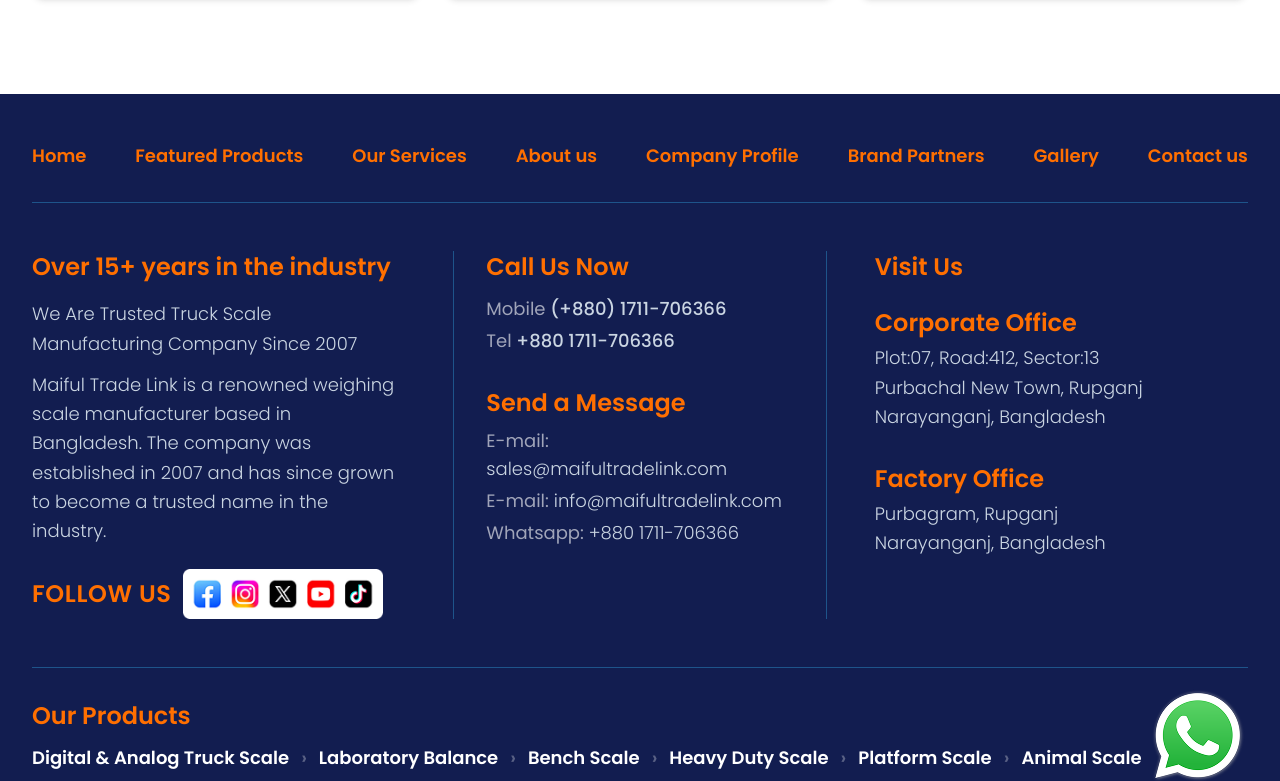
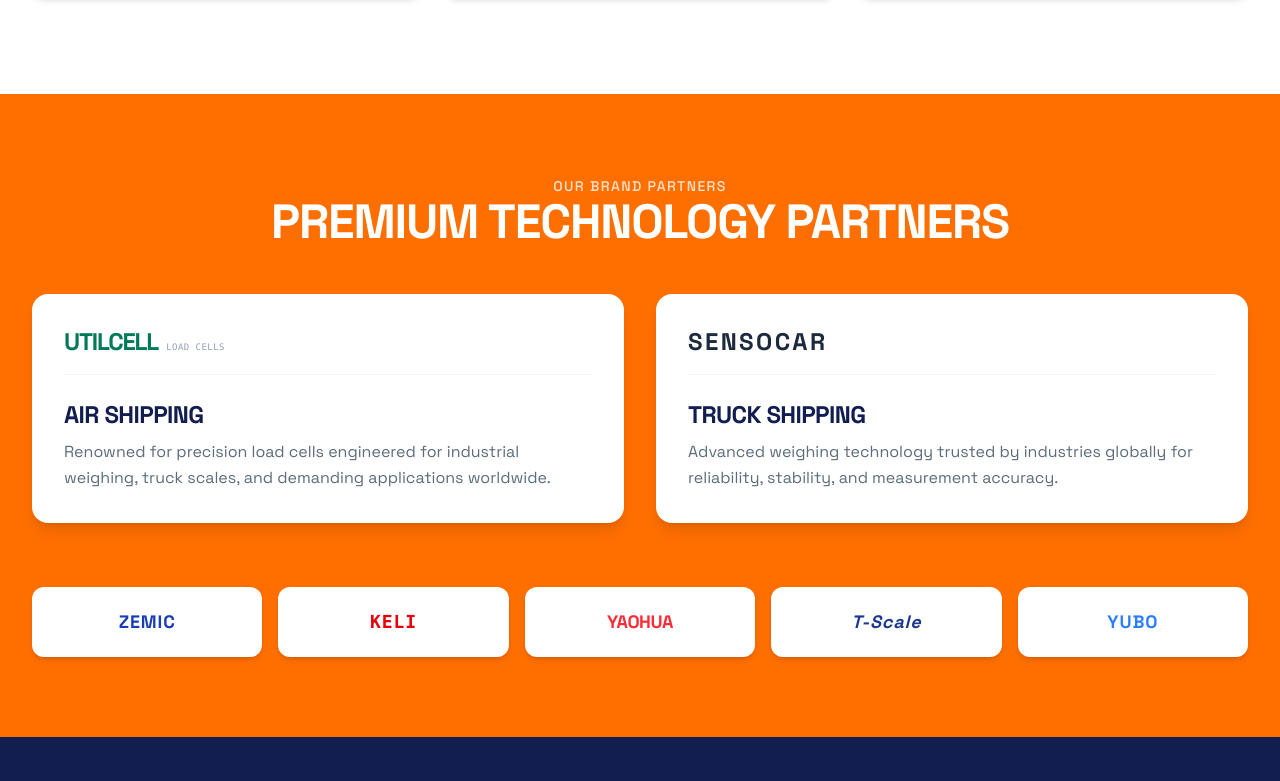
Before and after one commit to mahbubnoyon506/maiful-trade, a Next.js app: page / in a window 1280 px wide. Shown: the part 2092-2873 px from the top of the page. Built offline with nearby package versions, Linux system fonts and the light colour scheme.

Commit message:
Brand partner section created

```diff
--- a/app/page.tsx
+++ b/app/page.tsx
@@ -1,4 +1,5 @@
 import AboutUsSection from "@/components/AboutUsSection";
+import BrandPartnersSection from "@/components/BrandPartnersSection";
 import HeroSection from "@/components/HeroSection";
 import StatsSection from "@/components/StatsSection";
 
@@ -8,6 +9,7 @@
       <HeroSection />
       <StatsSection />
       <AboutUsSection />
+      <BrandPartnersSection />
     </div>
   );
 }
--- /dev/null
+++ b/components/BrandPartnersSection.tsx
@@ -0,0 +1,111 @@
+"use client";
+
+import React from "react";
+import { clsx, type ClassValue } from "clsx";
+import { twMerge } from "tailwind-merge";
+
+function cn(...inputs: ClassValue[]) {
+  return twMerge(clsx(inputs));
+}
+
+export default function BrandPartnersSection() {
+  // Brand logo data from Brands logo.png
+  const basicLogos = [
+    { name: "ZEMIC", textStyle: "text-blue-800 font-bold" },
+    { name: "KELI", textStyle: "text-red-600 font-extrabold font-mono" },
+    { name: "YAOHUA", textStyle: "text-red-500 font-bold tracking-tight" },
+    { name: "T-Scale", textStyle: "text-blue-900 italic font-black" },
+    { name: "YUBO", textStyle: "text-blue-500 font-black" },
+  ];
+
+  return (
+    <section className="bg-tertiary text-white py-16 lg:py-20 font-space-grotesk">
+      <div className="max-w-7xl mx-auto px-4 sm:px-6 lg:px-8 space-y-12">
+        {/* SECTION HEADER */}
+        <div className="text-center space-y-2">
+          <span className="text-sm font-medium tracking-widest uppercase text-white/80">
+            OUR BRAND PARTNERS
+          </span>
+          <h2 className="text-2xl sm:text-3xl md:text-5xl font-bold tracking-tight uppercase">
+            PREMIUM TECHNOLOGY PARTNERS
+          </h2>
+        </div>
+
+        {/* TOP LAYOUT GRID: Primary Shipping & Premium Technology Cards */}
+        <div className="grid grid-cols-1 md:grid-cols-2 gap-6 lg:gap-8">
+          {/* Card 1: Utilcell / Air Shipping */}
+          <div className="bg-white rounded-2xl p-8 shadow-lg flex flex-col justify-between text-foreground transition-all duration-300 hover:-translate-y-1">
+            <div className="space-y-6">
+              {/* Simulated Utilcell Logo Asset Header */}
+              <div className="flex items-center gap-2 border-b border-slate-100 pb-4">
+                <span className="text-2xl font-black text-emerald-700 tracking-tighter">
+                  UTILCELL
+                </span>{" "}
+                <span className="text-[9px] text-slate-400 font-mono self-end pb-1 uppercase tracking-wider hidden sm:inline">
+                  LOAD CELLS
+                </span>
+              </div>
+
+              <div className="space-y-2">
+                <h3 className="text-lg md:text-2xl font-black text-primary uppercase tracking-tight">
+                  AIR SHIPPING
+                </h3>
+                <p className="text-xs sm:text-base text-neutral font-normal leading-relaxed">
+                  Renowned for precision load cells engineered for industrial
+                  weighing, truck scales, and demanding applications worldwide.
+                </p>
+              </div>
+            </div>
+          </div>
+
+          {/* Card 2: Sensocar / Truck Shipping */}
+          <div className="bg-white rounded-2xl p-8 shadow-lg flex flex-col justify-between text-foreground transition-all duration-300 hover:-translate-y-1">
+            <div className="space-y-6">
+              {/* Simulated Sensocar Logo Asset Header */}
+              <div className="flex items-center gap-2 border-b border-slate-100 pb-4">
+                <span className="text-2xl font-black text-slate-800 tracking-widest">
+                  SENSOCAR
+                </span>{" "}
+              </div>
+
+              <div className="space-y-2">
+                <h3 className="text-lg md:text-2xl font-black text-primary uppercase tracking-tight">
+                  TRUCK SHIPPING
+                </h3>
+                <p className="text-xs sm:text-base text-neutral font-normal leading-relaxed">
+                  Advanced weighing technology trusted by industries globally
+                  for reliability, stability, and measurement accuracy.
+                </p>
+              </div>
+            </div>
+          </div>
+        </div>
+
+        {/* BOTTOM ROW GRID: Core Manufacturing Brand Badges */}
+        <div className="grid grid-cols-2 sm:grid-cols-3 lg:grid-cols-5 gap-4 pt-4">
+          {basicLogos.map((logo, idx) => (
+            <div
+              key={idx}
+              className={cn(
+                "bg-white rounded-xl py-5 px-4 shadow-md flex items-center justify-center min-h-[70px] transition-all duration-200 hover:scale-[1.03]",
+                // Centers the final odd element smoothly on mobile viewports
+                idx === basicLogos.length - 1 ? "col-span-2 sm:col-span-1" : "",
+              )}
+            >
+              <div className="text-center">
+                <span
+                  className={cn(
+                    "text-base sm:text-lg tracking-wider block select-none",
+                    logo.textStyle,
+                  )}
+                >
+                  {logo.name}
+                </span>
+              </div>
+            </div>
+          ))}
+        </div>
+      </div>
+    </section>
+  );
+}
```
